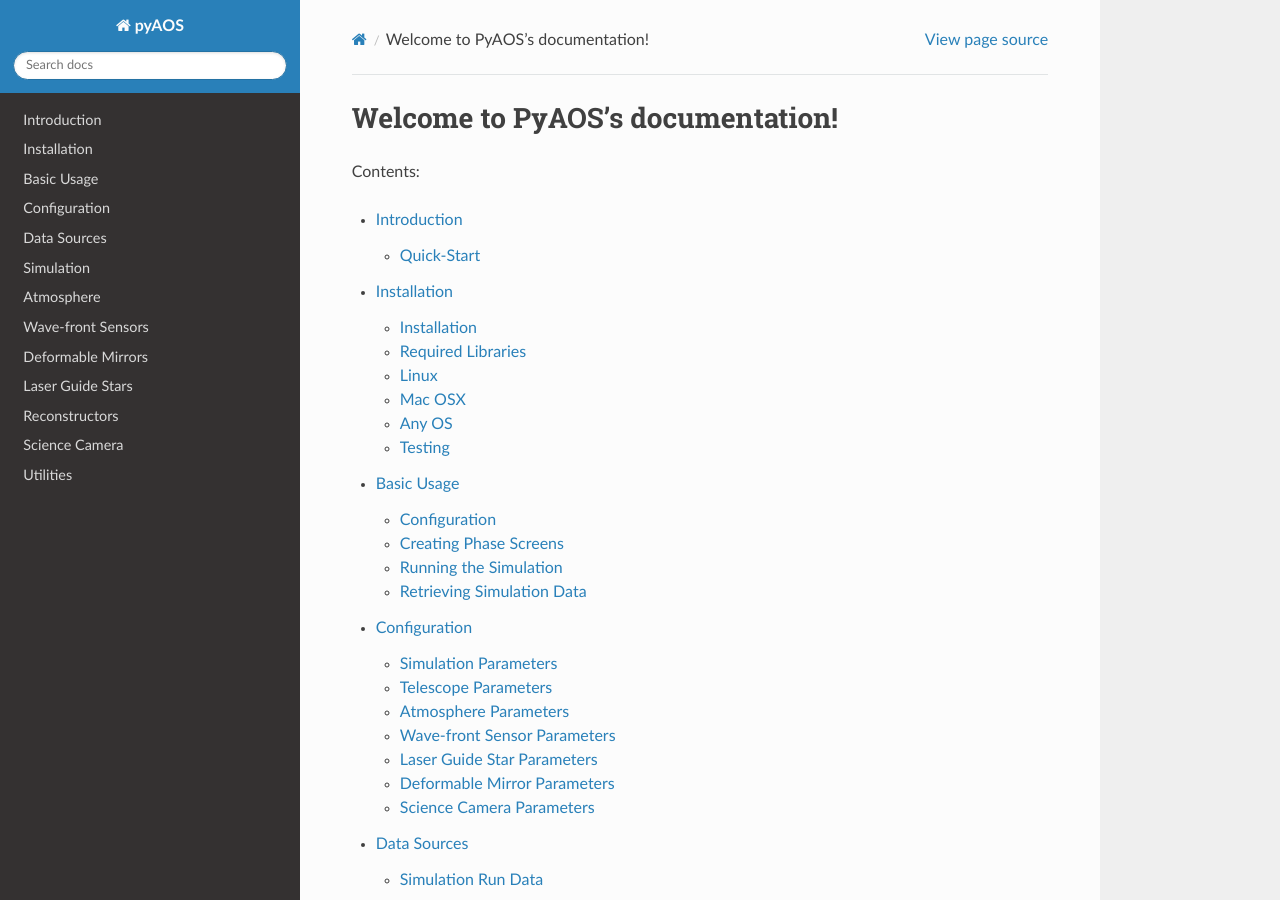
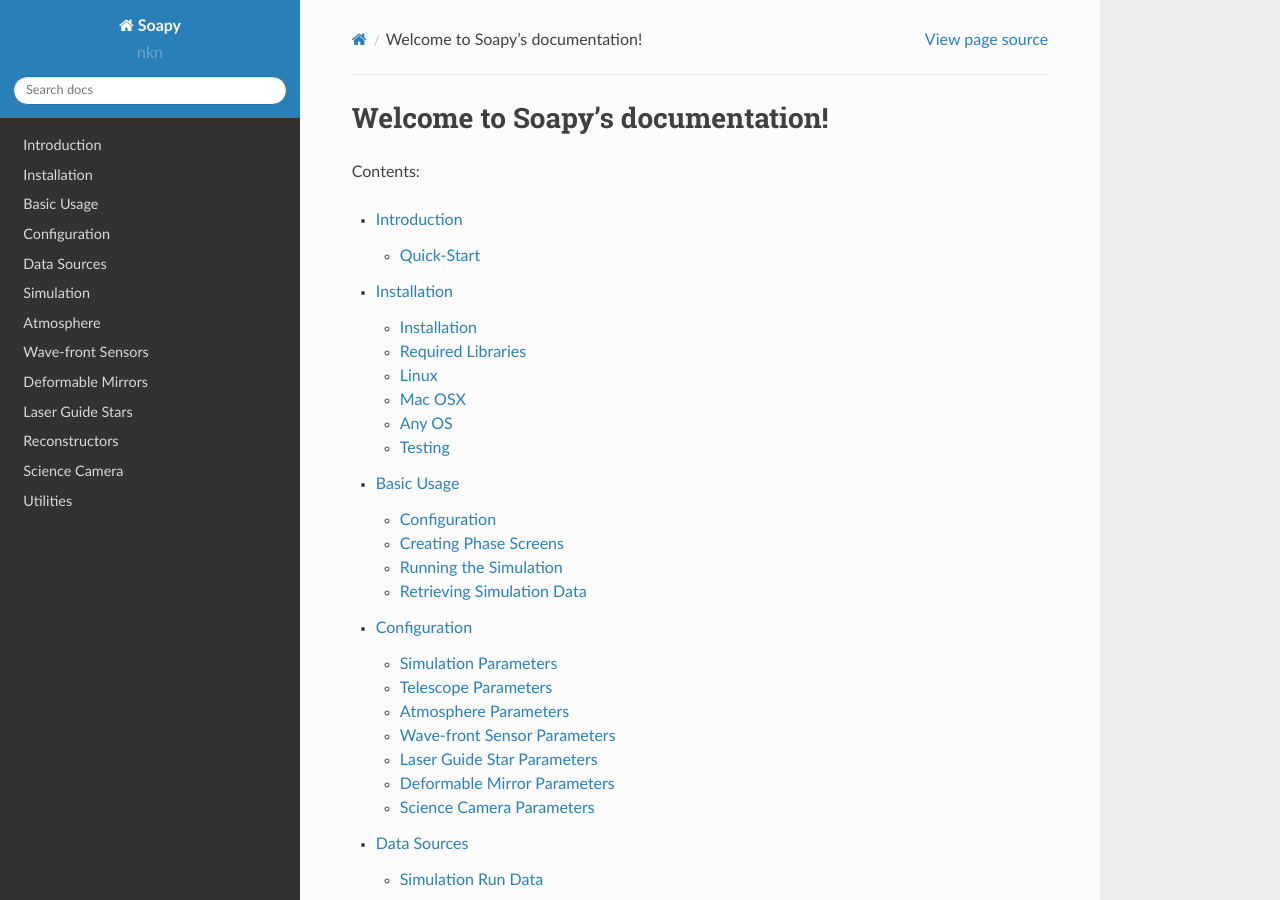
Before and after one commit to AOtools/soapy, a Sphinx documentation site: the page built from doc/source/index.rst, in a window 1280 px wide and 900 px high. Built offline with Sphinx 7.4.7 and the Read the Docs theme 2.0.0, drawn with Linux system fonts in a browser that asks for light colours; pages that are not in the unit, such as notebooks, are missing from menus; the version number could not be read and is left out.

Commit message:
update docs

```diff
--- a/doc/source/conf.py
+++ b/doc/source/conf.py
@@ -1,6 +1,6 @@
 # -*- coding: utf-8 -*-
 #
-# pyAOS documentation build configuration file, created by
+# Soapy documentation build configuration file, created by
 # sphinx-quickstart on Thu Aug 14 09:37:17 2014.
 #
 # This file is execfile()d with the current directory set to its
@@ -31,7 +31,7 @@
 
 sys.modules.update((mod_name, Mock()) for mod_name in MOCK_MODULES)
 
-import pyAOS
+import soapy
 
 # If extensions (or modules to document with autodoc) are in another directory,
 # add these directories to sys.path here. If the directory is relative to the
@@ -72,7 +72,7 @@
 master_doc = 'index'
 
 # General information about the project.
-project = u'pyAOS'
+project = u'Soapy'
 copyright = u'2015, Andrew Reeves'
 
 
@@ -82,10 +82,10 @@
 #
 # The short X.Y version.
 #version = '0.7'
-version = pyAOS.__version__[1:4]
+version = soapy.__version__[1:4]
 # The full version, including alpha/beta/rc tags.
 #release = '0.7.0'
-release = pyAOS.__version__
+release = soapy.__version__
 
 # The language for content autogenerated by Sphinx. Refer to documentation
 # for a list of supported languages.
@@ -218,7 +218,7 @@
 #html_file_suffix = None
 
 # Output file base name for HTML help builder.
-htmlhelp_basename = 'pyAOSdoc'
+htmlhelp_basename = 'soapydoc'
 
 
 # -- Options for LaTeX output ---------------------------------------------
@@ -238,7 +238,7 @@
 # (source start file, target name, title,
 #  author, documentclass [howto, manual, or own class]).
 latex_documents = [
-  ('index', 'pyAOS.tex', u'pyAOS Documentation',
+  ('index', 'soapy.tex', u'Soapy Documentation',
    u'Andrew Reeves', 'manual'),
 ]
 
@@ -268,7 +268,7 @@
 # One entry per manual page. List of tuples
 # (source start file, name, description, authors, manual section).
 man_pages = [
-    ('index', 'pyaos', u'pyAOS Documentation',
+    ('index', 'pyaos', u'Soapy Documentation',
      [u'Andrew Reeves'], 1)
 ]
 
@@ -282,8 +282,8 @@
 # (source start file, target name, title, author,
 #  dir menu entry, description, category)
 texinfo_documents = [
-  ('index', 'pyAOS', u'pyAOS Documentation',
-   u'Andrew Reeves', 'pyAOS', 'One line description of project.',
+  ('index', 'Soapy', u'Soapy Documentation',
+   u'Andrew Reeves', 'Soapy', 'One line description of project.',
    'Miscellaneous'),
 ]
 
@@ -303,13 +303,13 @@
 # -- Options for Epub output ----------------------------------------------
 
 # Bibliographic Dublin Core info.
-epub_title = u'pyAOS'
+epub_title = u'Soapy'
 epub_author = u'Andrew Reeves'
 epub_publisher = u'Andrew Reeves'
-epub_copyright = u'2014, Andrew Reeves'
+epub_copyright = u'2015, Andrew Reeves'
 
 # The basename for the epub file. It defaults to the project name.
-#epub_basename = u'pyAOS'
+#epub_basename = u'Soapy'
 
 # The HTML theme for the epub output. Since the default themes are not optimized
 # for small screen space, using the same theme for HTML and epub output is
--- a/doc/source/index.rst
+++ b/doc/source/index.rst
@@ -3,7 +3,7 @@
    You can adapt this file completely to your liking, but it should at least
    contain the root `toctree` directive.
 
-Welcome to PyAOS's documentation!
+Welcome to Soapy's documentation!
 =================================
 
 
--- a/doc/source/intro.rst
+++ b/doc/source/intro.rst
@@ -14,7 +14,7 @@
 Try out some of the code examples in the `conf` directory, either run the `soapy` script in `bin`, or load a python or IPython terminal::
 
     import soapy
-    sim = pyAOS.Sim("configFilename")
+    sim = soapy.Sim("configFilename")
     sim.aoinit()
     sim.makeIMat()
     sim.aoloop()
```
